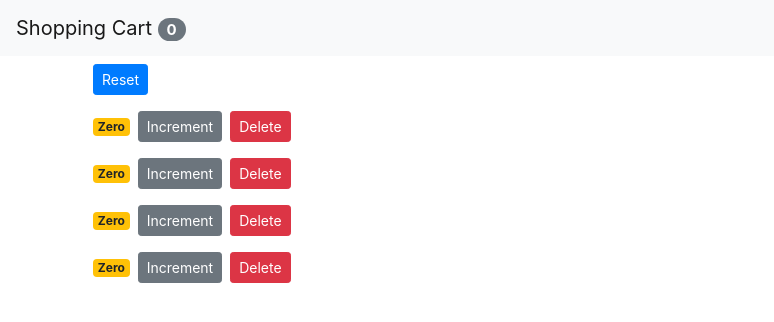
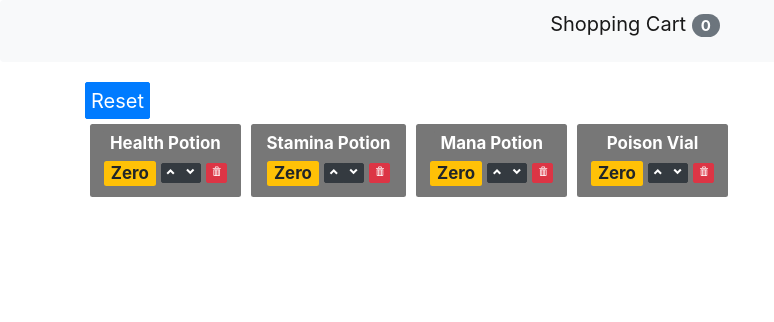
Before and after one commit to JSantiPearson/react-store-ui, a React (Create React App) app: page / in a window 1280 px wide. Shown: the top 322 px of the page, without its empty margins (0-774 px from the left). Built offline with nearby package versions, Linux system fonts and the light colour scheme.

Commit message:
Restructure a bit

```diff
--- a/package.json
+++ b/package.json
@@ -22,5 +22,8 @@
     "not dead",
     "not ie <= 11",
     "not op_mini all"
-  ]
+  ],
+  "devDependencies": {
+    "react-bootstrap": "^0.32.4"
+  }
 }
--- a/src/App.css
+++ b/src/App.css
@@ -1,3 +1,6 @@
+/* Glyphicons*/
+@import url("//netdna.bootstrapcdn.com/bootstrap/3.0.0/css/bootstrap.min.css");
+
 .App {
   text-align: center;
 }
--- a/src/App.js
+++ b/src/App.js
@@ -6,10 +6,10 @@ import "./App.css";
 class App extends Component {
   state = {
     counters: [
-      { id: 1, value: 0 },
-      { id: 2, value: 0 },
-      { id: 3, value: 0 },
-      { id: 4, value: 0 }
+      { id: "Health Potion", value: 0 },
+      { id: "Stamina Potion", value: 0 },
+      { id: "Mana Potion", value: 0 },
+      { id: "Poison Vial", value: 0 }
     ]
   };
 
@@ -18,6 +18,14 @@ class App extends Component {
     const index = counters.indexOf(counter);
     counters[index] = { ...counter };
     counters[index].value++;
+    this.setState({ counters });
+  };
+
+  handleDecrement = counter => {
+    const counters = [...this.state.counters];
+    const index = counters.indexOf(counter);
+    counters[index] = { ...counter };
+    if (counters[index].value > 0) counters[index].value--;
     this.setState({ counters });
   };
 
@@ -38,6 +46,9 @@ class App extends Component {
   };
 
   render() {
+    const divStyle = {
+      fontSize: 30
+    };
     return (
       <React.Fragment>
         <Navbar
@@ -47,6 +58,7 @@ class App extends Component {
           <Counters
             counters={this.state.counters}
             onReset={this.handleReset}
+            onDecrement={this.handleDecrement}
             onIncrement={this.handleIncrement}
             onDelete={this.handleDelete}
           />
--- a/src/components/counter.jsx
+++ b/src/components/counter.jsx
@@ -1,33 +1,49 @@
 import React, { Component } from "react";
+import Glyphicon from "react-bootstrap/lib/Glyphicon";
 
 class Counter extends Component {
-  renderTags() {
-    if (this.state.tags.length === 0) return <p>There are no tags!</p>;
+  render() {
+    const divStyle = {
+      fontSize: 30
+    };
     return (
-      <ul>
-        {this.state.tags.map(tag => (
-          <li key={tag}>{tag}</li>
-        ))}
-      </ul>
-    );
-  }
-
-  render() {
-    return (
+      <div style={divStyle}>
+        <span className="badge m-2">
           <div>
-        <span className={this.getBadgeClasses()}>{this.formatCount()}</span>
+            <span className="badge">{this.props.counter.id}</span>
+            <div>
+              <span className={this.getBadgeClasses()}>
+                {this.formatCount()}
+              </span>
+              <div className="btn-group" role="group" aria-label="...">
                 <button
                   onClick={() => this.props.onIncrement(this.props.counter)}
-          className="btn btn-secondary btn-sm"
+                  className="btn btn-dark btn-sm"
                 >
-          Increment
+                  <span>
+                    <Glyphicon glyph="chevron-up" />
+                  </span>
                 </button>
+                <button
+                  onClick={() => this.props.onDecrement(this.props.counter)}
+                  className="btn btn-dark btn-sm"
+                >
+                  <span>
+                    <Glyphicon glyph="chevron-down" />
+                  </span>
+                </button>
+              </div>
               <button
                 onClick={() => this.props.onDelete(this.props.counter.id)}
                 className="btn btn-danger btn-sm m-2"
               >
-          Delete
+                <span>
+                  <Glyphicon glyph="trash" />
+                </span>
               </button>
+            </div>
+          </div>
+        </span>
       </div>
     );
   }
--- a/src/components/counters.jsx
+++ b/src/components/counters.jsx
@@ -3,22 +3,42 @@ import Counter from "./counter";
 
 class Counters extends Component {
   render() {
+    const divStyle = {
+      fontSize: 20
+    };
+    const {
+      onReset,
+      counters,
+      onDelete,
+      onIncrement,
+      onDecrement
+    } = this.props;
+
     return (
       <div>
+        <div class="container">
+          <div class="row">
             <button
-          onClick={this.props.onReset}
-          className="btn btn-primary btn-sm m-2"
+              style={divStyle}
+              onClick={onReset}
+              className="btn btn-primary btn-sm"
             >
               Reset
             </button>
-        {this.props.counters.map(counter => (
+          </div>
+          {/* delete this div for rows instead of columns */}
+          <div class="row">
+            {counters.map(counter => (
               <Counter
                 key={counter.id}
-            onDelete={this.props.onDelete}
-            onIncrement={this.props.onIncrement}
+                onDelete={onDelete}
+                onIncrement={onIncrement}
+                onDecrement={onDecrement}
                 counter={counter}
               />
             ))}
+          </div>
+        </div>
       </div>
     );
   }
--- a/src/components/navbar.jsx
+++ b/src/components/navbar.jsx
@@ -1,12 +1,15 @@
 import React, { Component } from "react";
 
-const Navbar = props => {
+const Navbar = ({ totalCounters }) => {
+  const divStyle = {
+    fontSize: 20
+  };
   return (
     <nav className="navbar navbar-light bg-light">
-      <a className="navbar-brand" href="#">
+      <a style={divStyle} className="navbar-brand text-left" href="#">
         Shopping Cart{" "}
         <span className="badge badge-secondary badge-pill">
-          {props.totalCounters}
+          {totalCounters}
         </span>
       </a>
     </nav>
```
Also changed, not shown: 1 other file (tests, documents, lock files or other folders). Lines whose indentation alone changed are shown as unchanged.
